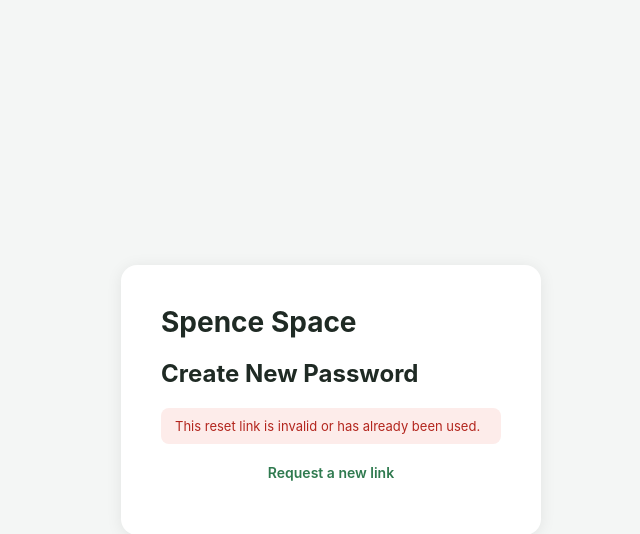
After one commit to 008351480-sudo/spence_space, a Django app: page /reset/1/1/ in a window 1280 px wide. The commit adds this page. Shown: the top 534 px of the page, without its empty margins (309-949 px from the left). Run offline with Django 5.2, Linux system fonts and the light colour scheme.

Commit message:
Hook up password reset pages; allow login with email or username

```diff
--- a/accounts/templates/accounts/login.html
+++ b/accounts/templates/accounts/login.html
@@ -19,7 +19,7 @@
         <label for="{{ form.password.id_for_label }}">Password</label>
         {{ form.password }}
 
-        <a class="link-muted" href="#">Forgot password?</a>
+        <a class="link-muted" href="{% url 'password_reset' %}">Forgot password?</a>
 
         <button type="submit" class="btn-primary">Log In</button>
     </form>
--- /dev/null
+++ b/accounts/templates/accounts/password_reset_confirm.html
@@ -0,0 +1,27 @@
+{% extends "accounts/base.html" %}
+{% block title %}Create New Password{% endblock %}
+
+{% block content %}
+<div class="auth-card">
+    <h1 class="greeting">Spence Space</h1>
+    <h2>Create New Password</h2>
+
+    {% if validlink %}
+        <form method="post" class="auth-form">
+            {% csrf_token %}
+            <label for="{{ form.new_password1.id_for_label }}">New Password</label>
+            {{ form.new_password1 }}
+            {% for error in form.new_password1.errors %}<p class="field-error">{{ error }}</p>{% endfor %}
+
+            <label for="{{ form.new_password2.id_for_label }}">Confirm New Password</label>
+            {{ form.new_password2 }}
+            {% for error in form.new_password2.errors %}<p class="field-error">{{ error }}</p>{% endfor %}
+
+            <button type="submit" class="btn-primary">Reset Password</button>
+        </form>
+    {% else %}
+        <p class="form-error">This reset link is invalid or has already been used.</p>
+        <p class="switch-auth"><a href="{% url 'password_reset' %}">Request a new link</a></p>
+    {% endif %}
+</div>
+{% endblock %}
--- a/accounts/urls.py
+++ b/accounts/urls.py
@@ -1,3 +1,4 @@
+from django.contrib.auth import views as auth_views
 from django.urls import path
 
 from . import views
@@ -8,4 +9,29 @@ urlpatterns = [
     path("logout/", views.FridgeLogoutView.as_view(), name="logout"),
     path("signup/", views.signup_view, name="signup"),
     path("dashboard/", views.dashboard_view, name="dashboard"),
+
+    # Forgot password (Django's built-in views, using our templates)
+    path(
+        "password-reset/",
+        auth_views.PasswordResetView.as_view(
+            template_name="accounts/password_reset.html",
+            email_template_name="accounts/password_reset_email.txt",
+        ),
+        name="password_reset",
+    ),
+    path(
+        "password-reset/sent/",
+        auth_views.PasswordResetDoneView.as_view(template_name="accounts/password_reset_done.html"),
+        name="password_reset_done",
+    ),
+    path(
+        "reset/<uidb64>/<token>/",
+        auth_views.PasswordResetConfirmView.as_view(template_name="accounts/password_reset_confirm.html"),
+        name="password_reset_confirm",
+    ),
+    path(
+        "reset/done/",
+        auth_views.PasswordResetCompleteView.as_view(template_name="accounts/password_reset_complete.html"),
+        name="password_reset_complete",
+    ),
 ]
--- a/spence_space/settings.py
+++ b/spence_space/settings.py
@@ -153,6 +153,11 @@ else:
         },
     }
 
+# Let people log in with their email address or their username
+AUTHENTICATION_BACKENDS = [
+    "accounts.backends.EmailOrUsernameBackend",
+]
+
 LOGIN_URL = "login"
 LOGIN_REDIRECT_URL = "dashboard"
 LOGOUT_REDIRECT_URL = "login"
```
Also changed, not shown: accounts/backends.py (added, +23 -0 lines), accounts/templates/accounts/password_reset.html (added, +20 -0 lines), accounts/templates/accounts/password_reset_complete.html (added, +10 -0 lines), accounts/templates/accounts/password_reset_done.html (added, +10 -0 lines), accounts/templates/accounts/password_reset_email.txt (added, +8 -0 lines).
